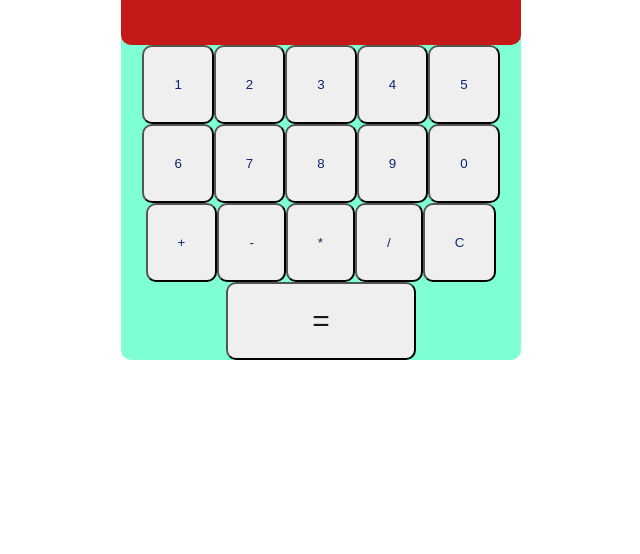
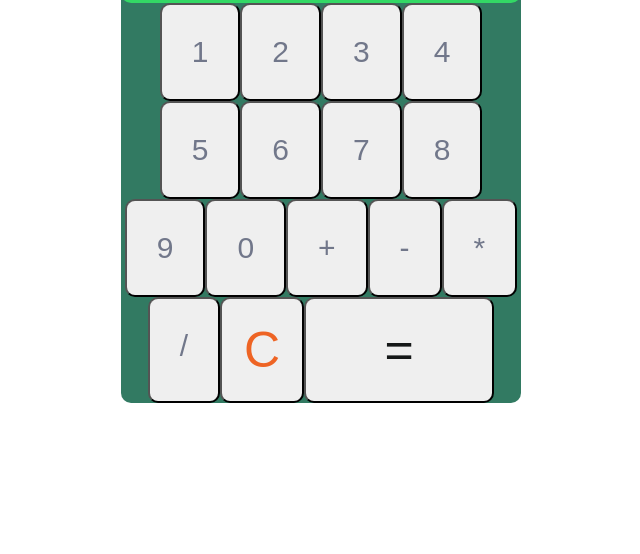
Before and after one commit to GT8681/calcolator, a plain HTML site: page index.html in a window 1280 px wide. Shown: the part 246-800 px from the top of the page, without its empty margins (319-959 px from the left). Drawn offline with Linux system fonts and the light colour scheme.

Commit message:
modifiche css

```diff
--- a/index.html
+++ b/index.html
@@ -65,7 +65,7 @@
             <button class="btm" data-value="/"> / </button>
 
 
-            <button class="btm" data-value="C">C</button>
+            <button class="btm-C" data-value="C">C</button>
 
 
             <button class="btm-egual" data-value="=">=</button>
--- a/style.css
+++ b/style.css
@@ -17,7 +17,7 @@ body {
     display: flex;
     flex-wrap: wrap;
     width: 400px;
-    background-color: aquamarine;
+    background-color: rgb(50, 122, 98);
     margin: 0 auto;
     border-radius: 10px;
 }
@@ -28,7 +28,8 @@ body {
     padding: 30px;
     cursor: pointer;
     border-radius: 10px;
-    color: rgb(14, 37, 112);
+    color: rgb(113, 119, 138);
+    font-size: 30px;
 
 }
 
@@ -37,9 +38,11 @@ body {
 }
 
 .btm-C {
+    font-size: 50px;
     padding: 22px;
     border-radius: 10px;
     grid-column: span 2;
+    color: rgb(238, 100, 36);
 
 }
 
@@ -49,14 +52,14 @@ body {
     border-radius: 10px;
     padding: 20px;
     color: rgb(21, 24, 24);
-    font-size: 30px;
+    font-size:50px;
     width: 190px;
 }
 
 .display {
 
     border-radius: 10px;
-    background-color: rgb(197, 24, 24);
+    background-color: rgb(51, 216, 101);
     width: 400px;
     height: 60px;
     color: rgb(36, 36, 122);
```
